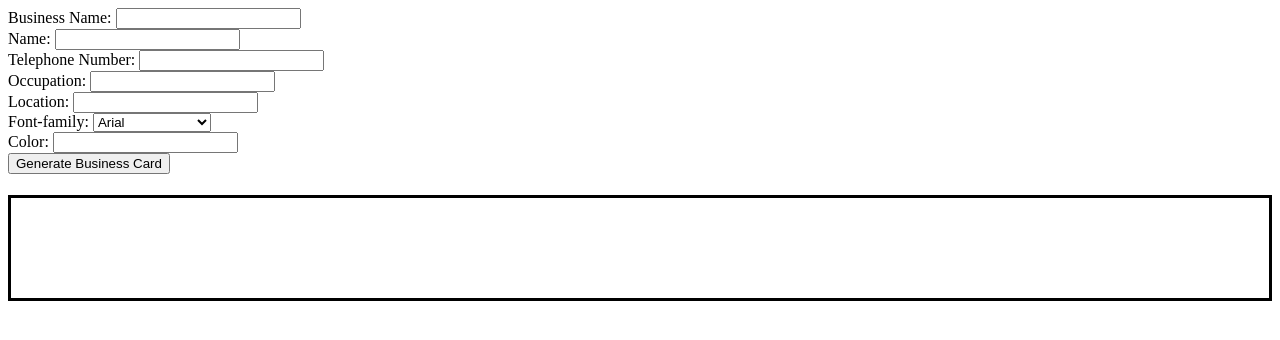
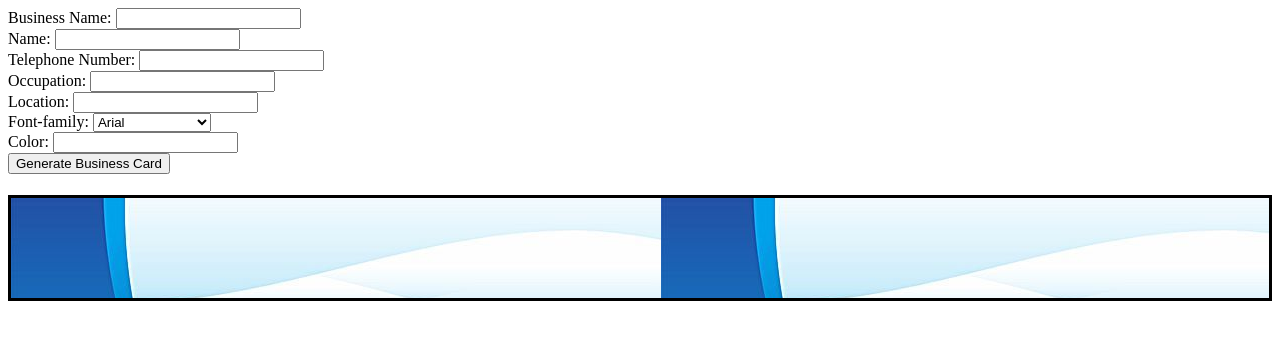
Before and after one commit to Tonyl3260/business-card-generator, a plain HTML site: page index.html in a window 1280 px wide. Drawn offline with nearby package versions, Linux system fonts and the light colour scheme.

Commit message:
background

```diff
--- a/index.html
+++ b/index.html
@@ -48,6 +48,7 @@
     border-style: solid;
     padding: 50px;
     text-align: center;
+    background: url("card.jpg");
   }
 </style>
 
```
Also changed, not shown: card.jpg (added).
